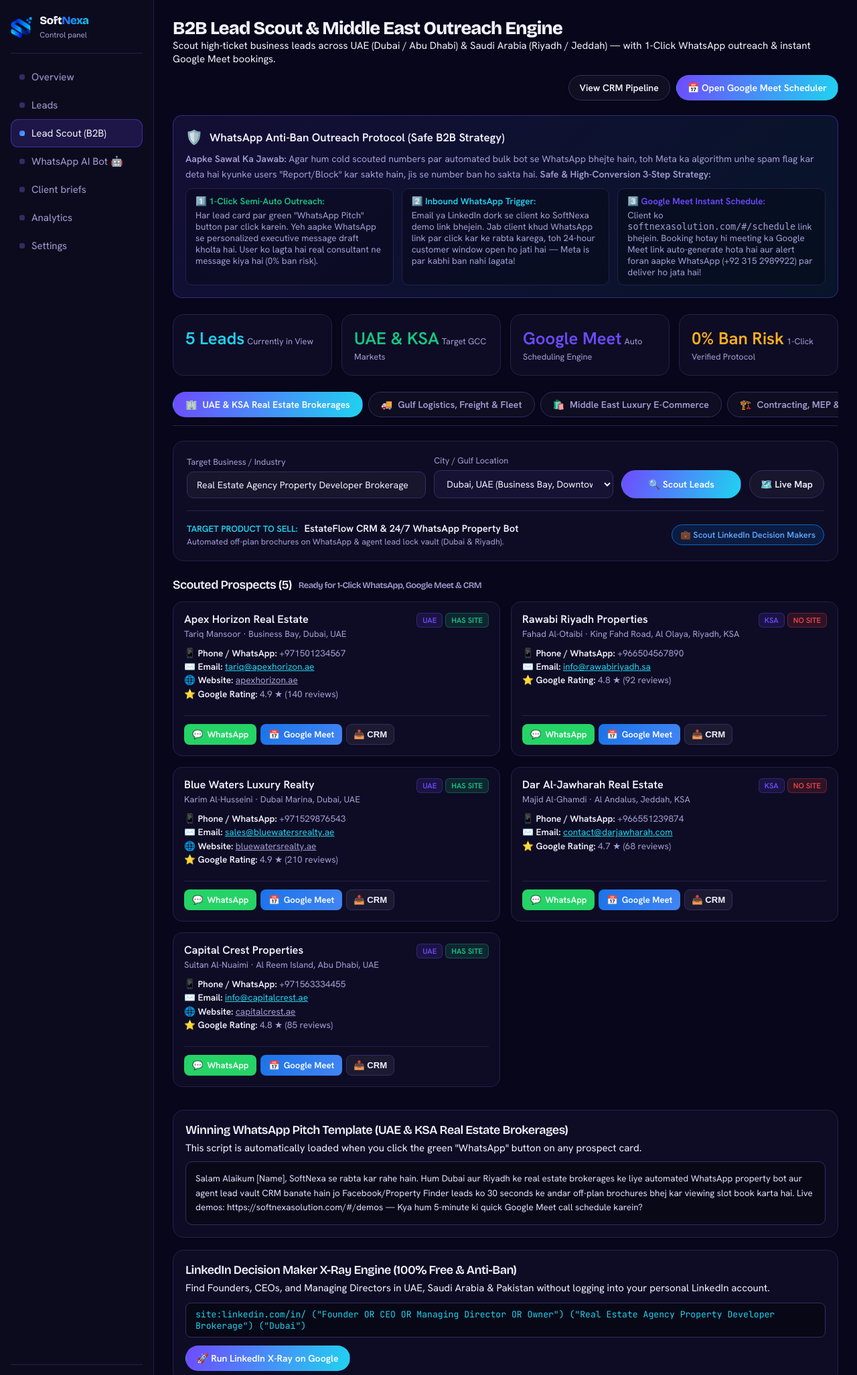
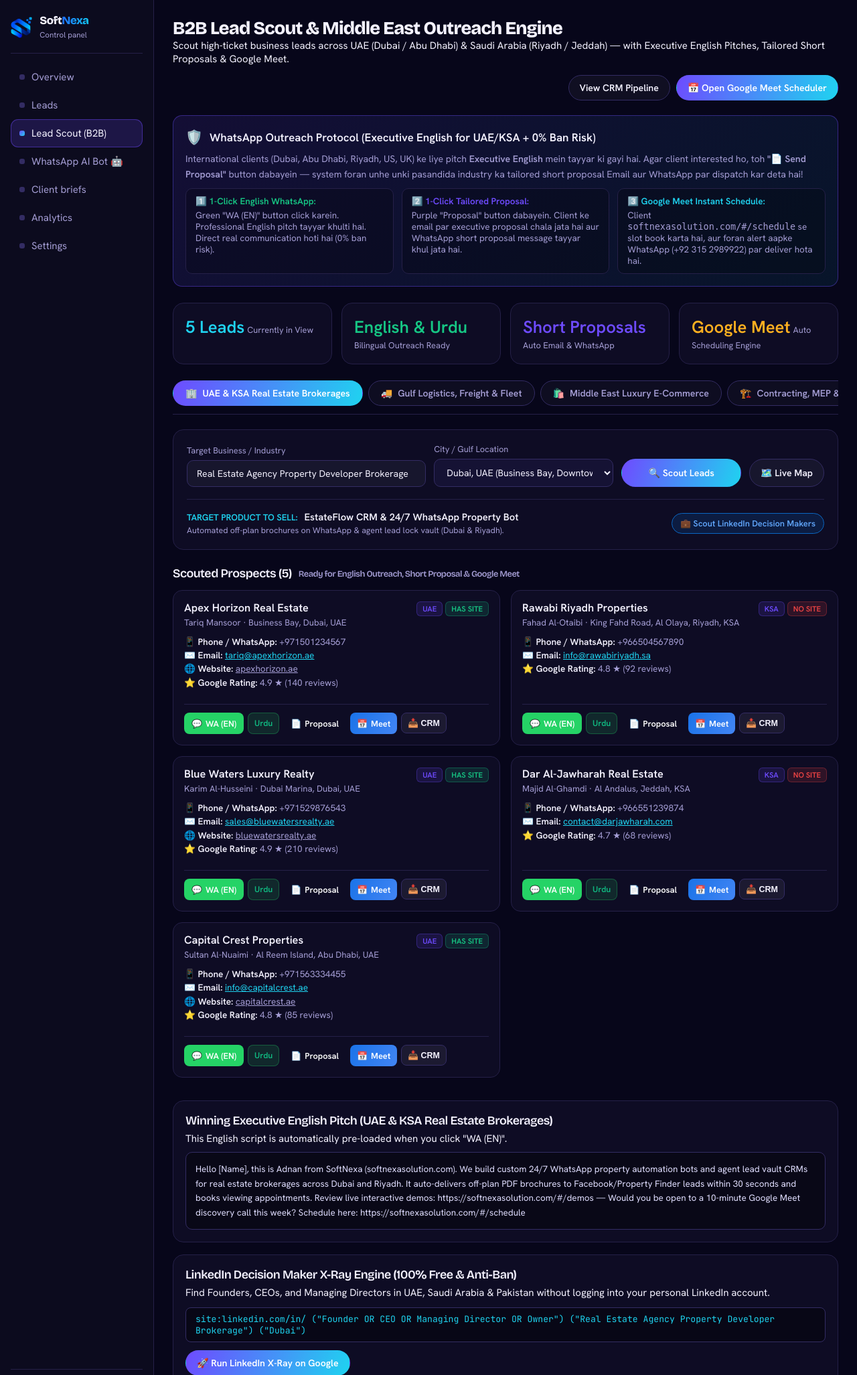
Before and after one commit to adnanbdm555-wq/softnexa-website, a PHP site: page /admin/lead_finder.php in a window 1280 px wide. Shown: the top 2053 px of the page at 67% size. Run offline with PHP 8.4, Linux system fonts and the light colour scheme; a user stored in the database is signed in; some libraries are stand-ins or nearby versions.

Commit message:
Add executive English pitches and 1-click tailored proposal dispatcher for international leads

```diff
--- a/admin/lead_finder.php
+++ b/admin/lead_finder.php
@@ -68,7 +68,8 @@ $SECTORS = [
         'icon'     => '🏢',
         'market'   => 'me',
         'service'  => 'EstateFlow CRM & 24/7 WhatsApp Property Bot',
-        'pitch'    => "Salam Alaikum [Name], SoftNexa se rabta kar rahe hain. Hum Dubai aur Riyadh ke real estate brokerages ke liye automated WhatsApp property bot aur agent lead vault CRM banate hain jo Facebook/Property Finder leads ko 30 seconds ke andar off-plan brochures bhej kar viewing slot book karta hai. Live demos: https://softnexasolution.com/#/demos — Kya hum 5-minute ki quick Google Meet call schedule karein?",
+        'pitch_en' => "Hello [Name], this is Adnan from SoftNexa (softnexasolution.com). We build custom 24/7 WhatsApp property automation bots and agent lead vault CRMs for real estate brokerages across Dubai and Riyadh. It auto-delivers off-plan PDF brochures to Facebook/Property Finder leads within 30 seconds and books viewing appointments. Review live interactive demos: https://softnexasolution.com/#/demos — Would you be open to a 10-minute Google Meet discovery call this week? Schedule here: https://softnexasolution.com/#/schedule",
+        'pitch_ro' => "Salam Alaikum [Name], SoftNexa se rabta kar rahe hain. Hum Dubai aur Riyadh ke real estate brokerages ke liye automated WhatsApp property bot aur agent lead vault CRM banate hain jo Facebook/Property Finder leads ko 30 seconds ke andar off-plan brochures bhej kar viewing slot book karta hai. Live demos: https://softnexasolution.com/#/demos — Schedule discovery call: https://softnexasolution.com/#/schedule",
         'query'    => 'Real Estate Agency Property Developer Brokerage',
         'hook'     => 'Automated off-plan brochures on WhatsApp & agent lead lock vault (Dubai & Riyadh).'
     ],
@@ -77,7 +78,8 @@ $SECTORS = [
         'icon'     => '🚚',
         'market'   => 'me',
         'service'  => 'FleetTrack ERP & Driver WhatsApp Dispatch',
-        'pitch'    => "Salam Alaikum [Name], SoftNexa se rabta kar rahe hain. Hum UAE aur KSA logistics companies ke liye custom fleet tracking aur driver mobile app banate hain jo paper delivery challans ko 100% digital karta hai aur customer ko automated WhatsApp delivery status deta hai: https://softnexasolution.com/#/demos — Kya kal Google Meet par preview share karein?",
+        'pitch_en' => "Hello [Name], this is Adnan from SoftNexa. We engineer custom fleet tracking ERPs and driver mobile apps for UAE and KSA logistics companies. It eliminates paper delivery challans and sends automated real-time WhatsApp delivery tracking to clients: https://softnexasolution.com/#/demos — Could we schedule a 10-minute Google Meet preview this week? Schedule here: https://softnexasolution.com/#/schedule",
+        'pitch_ro' => "Salam Alaikum [Name], SoftNexa se rabta kar rahe hain. Hum UAE aur KSA logistics companies ke liye custom fleet tracking aur driver mobile app banate hain jo paper delivery challans ko 100% digital karta hai aur customer ko automated WhatsApp delivery status deta hai: https://softnexasolution.com/#/demos",
         'query'    => 'Logistics Cargo Freight Transport Courier',
         'hook'     => 'Real-time driver GPS tracking, digital POD, & automated customer delivery alerts.'
     ],
@@ -86,7 +88,8 @@ $SECTORS = [
         'icon'     => '🛍️',
         'market'   => 'me',
         'service'  => 'Bilingual Store & Tabby/Tamara Fast Checkout',
-        'pitch'    => "Salam Alaikum [Name], SoftNexa se rabta kar rahe hain. Hum UAE aur Saudi e-commerce brands ke liye ultra-fast bilingual (Arabic/English) stores banate hain jisme Tabby, Tamara aur automated WhatsApp order recovery integrated hota hai: https://softnexasolution.com/#/demos — Kya 10-minute discovery call arrange karein?",
+        'pitch_en' => "Hello [Name], this is Adnan from SoftNexa. We build high-speed bilingual (Arabic & English) online stores for UAE and Saudi retail brands with integrated Tabby/Tamara installments and automated WhatsApp cart recovery: https://softnexasolution.com/#/demos — May I share a tailored scope blueprint with you? Schedule call: https://softnexasolution.com/#/schedule",
+        'pitch_ro' => "Salam Alaikum [Name], SoftNexa se rabta kar rahe hain. Hum UAE aur Saudi e-commerce brands ke liye ultra-fast bilingual (Arabic/English) stores banate hain jisme Tabby, Tamara aur automated WhatsApp order recovery integrated hota hai: https://softnexasolution.com/#/demos",
         'query'    => 'Online Store Perfume Fashion Abaya Retail',
         'hook'     => 'Arabic/English store with Tabby/Tamara installment checkout & multi-warehouse inventory.'
     ],
@@ -95,7 +98,8 @@ $SECTORS = [
         'icon'     => '🏗️',
         'market'   => 'me',
         'service'  => 'BuildPro Project Costing & BOQ ERP',
-        'pitch'    => "Salam Alaikum [Name], SoftNexa se rabta kar rahe hain. Hum construction aur fitout contractors ke liye custom project costing aur BOQ estimation software banate hain jo site material leakage ko rokta hai aur client milestone invoices automate karta hai: https://softnexasolution.com/#/demos",
+        'pitch_en' => "Hello [Name], this is Adnan from SoftNexa. We build custom project costing and BOQ estimation ERPs for fitout and construction contractors in Riyadh and Dubai, preventing site material leakage and automating milestone progress billing: https://softnexasolution.com/#/demos — Would you like to schedule a 10-minute discovery call? Schedule: https://softnexasolution.com/#/schedule",
+        'pitch_ro' => "Salam Alaikum [Name], SoftNexa se rabta kar rahe hain. Hum construction aur fitout contractors ke liye custom project costing aur BOQ estimation software banate hain jo site material leakage ko rokta hai aur client milestone invoices automate karta hai: https://softnexasolution.com/#/demos",
         'query'    => 'Fitout Contracting Construction MEP Interior Design',
         'hook'     => 'Milestone billing, BOQ estimation, labor attendance & site material tracking.'
     ],
@@ -104,7 +108,8 @@ $SECTORS = [
         'icon'     => '🩺',
         'market'   => 'me',
         'service'  => 'PatientFlow EHR & Multilingual WhatsApp Bot',
-        'pitch'    => "Salam Alaikum Dr. Sahib, SoftNexa se rabta kar rahe hain. Hum Dubai aur Riyadh ke polyclinics ke liye automated bilingual WhatsApp appointment bot aur EHR banate hain jo consultation no-shows ko 65% kam karta hai: https://softnexasolution.com/#/demos — Kya short demo link send karein?",
+        'pitch_en' => "Hello Dr. [Name], this is Adnan from SoftNexa. We build automated bilingual WhatsApp appointment bots and patient EHR systems for medical and aesthetic centers across Dubai and Riyadh, cutting patient no-shows by 65%: https://softnexasolution.com/#/demos — Could we arrange a brief demo for your clinic? Book call: https://softnexasolution.com/#/schedule",
+        'pitch_ro' => "Salam Alaikum Dr. Sahib, SoftNexa se rabta kar rahe hain. Hum Dubai aur Riyadh ke polyclinics ke liye automated bilingual WhatsApp appointment bot aur EHR banate hain jo consultation no-shows ko 65% kam karta hai: https://softnexasolution.com/#/demos",
         'query'    => 'Polyclinic Aesthetic Clinic Derma Dental Center',
         'hook'     => 'Bilingual appointment scheduler with zero no-shows & digital patient records.'
     ],
@@ -113,7 +118,8 @@ $SECTORS = [
         'icon'     => '📦',
         'market'   => 'me',
         'service'  => 'ZATCA Phase-2 Compliant Cloud ERP',
-        'pitch'    => "Salam Alaikum [Name], SoftNexa se rabta kar rahe hain. Hum Deira Dubai aur Saudi Arabia ke trading businesses ke liye ZATCA Phase-2 compliant cloud ERP banate hain jo multi-currency invoices aur warehouse live stock phone par dikhata hai: https://softnexasolution.com/#/demos",
+        'pitch_en' => "Hello [Name], this is Adnan from SoftNexa. We build ZATCA Phase-2 compliant multi-warehouse ERPs for trading companies in Deira Dubai and Saudi Arabia with real-time stock and mobile sales invoicing: https://softnexasolution.com/#/demos — Would you like to review a live prototype? Book call: https://softnexasolution.com/#/schedule",
+        'pitch_ro' => "Salam Alaikum [Name], SoftNexa se rabta kar rahe hain. Hum Deira Dubai aur Saudi Arabia ke trading businesses ke liye ZATCA Phase-2 compliant cloud ERP banate hain jo multi-currency invoices aur warehouse live stock phone par dikhata hai: https://softnexasolution.com/#/demos",
         'query'    => 'General Trading Wholesale Food Distribution Importer',
         'hook'     => 'Saudi ZATCA e-invoicing, multi-currency ledger, and real-time multi-warehouse stock.'
     ],
@@ -122,7 +128,8 @@ $SECTORS = [
         'icon'     => '🦷',
         'market'   => 'pk',
         'service'  => 'Dental EHR & WhatsApp Reminder Bot',
-        'pitch'    => "Assalam o Alaikum Dr. Sahib, SoftNexa se rabta kar rahe hain. Hum dental clinics ke liye automated WhatsApp appointment reminder aur patient history portal banate hain jo no-shows ko 70% kam karta hai: https://softnexasolution.com/#/demos",
+        'pitch_en' => "Hello Dr. [Name], this is SoftNexa. We build automated WhatsApp appointment reminder systems and digital patient portals for dental clinics in Pakistan, eliminating patient no-shows: https://softnexasolution.com/#/demos",
+        'pitch_ro' => "Assalam o Alaikum Dr. Sahib, SoftNexa se rabta kar rahe hain. Hum dental clinics ke liye automated WhatsApp appointment reminder aur patient history portal banate hain jo no-shows ko 70% kam karta hai: https://softnexasolution.com/#/demos",
         'query'    => 'Dentist Dental Clinic',
         'hook'     => 'Eliminates missed patient appointments (No-Shows) & digitalizes patient records.'
     ],
@@ -131,7 +138,8 @@ $SECTORS = [
         'icon'     => '👗',
         'market'   => 'pk',
         'service'  => '1-Click Fast Checkout Store & Courier API',
-        'pitch'    => "Assalam o Alaikum [Name], SoftNexa se rabta kar rahe hain. Hum fashion brands ke liye 1-Click JazzCash/COD checkout aur automated courier tracking store banate hain: https://softnexasolution.com/#/demos",
+        'pitch_en' => "Hello [Name], this is SoftNexa. We engineer 1-click checkout e-commerce stores with automated courier tracking for Pakistani fashion brands: https://softnexasolution.com/#/demos",
+        'pitch_ro' => "Assalam o Alaikum [Name], SoftNexa se rabta kar rahe hain. Hum fashion brands ke liye 1-Click JazzCash/COD checkout aur automated courier tracking store banate hain: https://softnexasolution.com/#/demos",
         'query'    => 'Clothing Store Apparel Fashion Brand',
         'hook'     => '1-Click local payment checkout + automated courier dispatch.'
     ]
@@ -216,10 +224,14 @@ admin_head('lead_finder.php', 'B2B Lead Scout & Middle East Outreach Engine —
 .prospect-body{font-size:.85rem;line-height:1.5;margin:8px 0;color:var(--mut)}
 .prospect-body b{color:var(--ink)}
 .prospect-actions{display:flex;gap:6px;margin-top:14px;padding-top:12px;border-top:1px solid var(--line);flex-wrap:wrap}
-.btn-wa{background:#25D366;color:#fff;border:none;display:inline-flex;align-items:center;gap:6px;padding:7px 12px;border-radius:8px;font-weight:600;font-size:.82rem;text-decoration:none;cursor:pointer}
-.btn-wa:hover{background:#20BD5A}
-.btn-meet{background:linear-gradient(120deg,#1A73E8,#4285F4);color:#fff;border:none;display:inline-flex;align-items:center;gap:6px;padding:7px 12px;border-radius:8px;font-weight:600;font-size:.82rem;text-decoration:none;cursor:pointer}
-.btn-crm{background:rgba(255,255,255,.06);color:var(--ink);border:1px solid var(--line2);padding:7px 10px;border-radius:8px;font-weight:600;font-size:.82rem;cursor:pointer}
+.btn-wa-en{background:#25D366;color:#fff;border:none;display:inline-flex;align-items:center;gap:5px;padding:7px 11px;border-radius:8px;font-weight:700;font-size:.8rem;text-decoration:none;cursor:pointer}
+.btn-wa-en:hover{background:#20BD5A}
+.btn-wa-ro{background:rgba(37,211,102,.14);color:#10B981;border:1px solid rgba(37,211,102,.3);display:inline-flex;align-items:center;gap:5px;padding:7px 9px;border-radius:8px;font-weight:600;font-size:.78rem;text-decoration:none;cursor:pointer}
+.btn-wa-ro:hover{background:rgba(37,211,102,.25)}
+.btn-prop{background:linear-gradient(120deg,var(--iris),var(--violet));color:#fff;border:none;display:inline-flex;align-items:center;gap:5px;padding:7px 11px;border-radius:8px;font-weight:600;font-size:.8rem;text-decoration:none;cursor:pointer}
+.btn-prop:hover{opacity:.95}
+.btn-meet{background:linear-gradient(120deg,#1A73E8,#4285F4);color:#fff;border:none;display:inline-flex;align-items:center;gap:5px;padding:7px 10px;border-radius:8px;font-weight:600;font-size:.8rem;text-decoration:none;cursor:pointer}
+.btn-crm{background:rgba(255,255,255,.06);color:var(--ink);border:1px solid var(--line2);padding:7px 9px;border-radius:8px;font-weight:600;font-size:.78rem;cursor:pointer}
 .btn-crm:hover{border-color:var(--iris);color:#fff}
 .alert-box{padding:12px 18px;border-radius:10px;margin-bottom:20px;font-size:.9rem}
 .alert-box.success{background:rgba(22,199,132,.15);border:1px solid rgba(22,199,132,.4);color:#16C784}
@@ -231,7 +243,7 @@ admin_head('lead_finder.php', 'B2B Lead Scout & Middle East Outreach Engine —
 <div class="top">
   <div>
     <h1>B2B Lead Scout & Middle East Outreach Engine</h1>
-    <span class="mut">Scout high-ticket business leads across UAE (Dubai / Abu Dhabi) & Saudi Arabia (Riyadh / Jeddah) — with 1-Click WhatsApp outreach & instant Google Meet bookings.</span>
+    <span class="mut">Scout high-ticket business leads across UAE (Dubai / Abu Dhabi) & Saudi Arabia (Riyadh / Jeddah) — with Executive English Pitches, Tailored Short Proposals & Google Meet.</span>
   </div>
   <div class="sp">
     <a href="leads.php" class="btn">View CRM Pipeline</a>
@@ -247,24 +259,23 @@ admin_head('lead_finder.php', 'B2B Lead Scout & Middle East Outreach Engine —
 <div class="advisory-box">
   <div style="display:flex;align-items:center;gap:10px;margin-bottom:8px">
     <span style="font-size:1.3rem">🛡️</span>
-    <strong style="font-size:1.05rem;color:var(--ink)">WhatsApp Anti-Ban Outreach Protocol (Safe B2B Strategy)</strong>
+    <strong style="font-size:1.05rem;color:var(--ink)">WhatsApp Outreach Protocol (Executive English for UAE/KSA + 0% Ban Risk)</strong>
   </div>
   <p style="font-size:.88rem;color:var(--mut);line-height:1.6;margin:0 0 10px">
-    <b>Aapke Sawal Ka Jawab:</b> Agar hum cold scouted numbers par automated bulk bot se WhatsApp bhejte hain, toh Meta ka algorithm unhe spam flag kar deta hai kyunke users "Report/Block" kar sakte hain, jis se number ban ho sakta hai.
-    <b>Safe & High-Conversion 3-Step Strategy:</b>
+    International clients (Dubai, Abu Dhabi, Riyadh, US, UK) ke liye pitch <b>Executive English</b> mein tayyar ki gayi hai. Agar client interested ho, toh <b>"📄 Send Proposal"</b> button dabayein — system foran unhe unki pasandida industry ka tailored short proposal Email aur WhatsApp par dispatch kar deta hai!
   </p>
   <div style="display:grid;grid-template-columns:repeat(auto-fit,minmax(280px,1fr));gap:12px;font-size:.84rem">
     <div style="background:rgba(0,0,0,.25);padding:10px 14px;border-radius:10px;border:1px solid var(--line)">
-      <b style="color:var(--mint)">1️⃣ 1-Click Semi-Auto Outreach:</b>
-      <p style="margin:4px 0 0;color:var(--mut)">Har lead card par green "WhatsApp Pitch" button par click karein. Yeh aapke WhatsApp se personalized executive message draft kholta hai. User ko lagta hai real consultant ne message kiya hai (0% ban risk).</p>
+      <b style="color:var(--mint)">1️⃣ 1-Click English WhatsApp:</b>
+      <p style="margin:4px 0 0;color:var(--mut)">Green "WA (EN)" button click karein. Professional English pitch tayyar khulti hai. Direct real communication hoti hai (0% ban risk).</p>
     </div>
     <div style="background:rgba(0,0,0,.25);padding:10px 14px;border-radius:10px;border:1px solid var(--line)">
-      <b style="color:var(--cyan)">2️⃣ Inbound WhatsApp Trigger:</b>
-      <p style="margin:4px 0 0;color:var(--mut)">Email ya LinkedIn dork se client ko SoftNexa demo link bhejein. Jab client khud WhatsApp link par click kar ke rabta karega, toh 24-hour customer window open ho jati hai — Meta is par kabhi ban nahi lagata!</p>
+      <b style="color:var(--iris)">2️⃣ 1-Click Tailored Proposal:</b>
+      <p style="margin:4px 0 0;color:var(--mut)">Purple "Proposal" button dabayein. Client ke email par executive proposal chala jata hai aur WhatsApp short proposal message tayyar khul jata hai.</p>
     </div>
     <div style="background:rgba(0,0,0,.25);padding:10px 14px;border-radius:10px;border:1px solid var(--line)">
-      <b style="color:var(--iris)">3️⃣ Google Meet Instant Schedule:</b>
-      <p style="margin:4px 0 0;color:var(--mut)">Client ko <code>softnexasolution.com/#/schedule</code> link bhejein. Booking hotay hi meeting ka Google Meet link auto-generate hota hai aur alert foran aapke WhatsApp (+92 315 2989922) par deliver ho jata hai!</p>
+      <b style="color:var(--cyan)">3️⃣ Google Meet Instant Schedule:</b>
+      <p style="margin:4px 0 0;color:var(--mut)">Client <code>softnexasolution.com/#/schedule</code> se slot book karta hai, aur foran alert aapke WhatsApp (+92 315 2989922) par deliver hota hai.</p>
     </div>
   </div>
 </div>
@@ -276,16 +287,16 @@ admin_head('lead_finder.php', 'B2B Lead Scout & Middle East Outreach Engine —
     <small>Currently in View</small>
   </div>
   <div class="card">
-    <b style="font-size:1.6rem;color:var(--mint)">UAE & KSA</b>
-    <small>Target GCC Markets</small>
+    <b style="font-size:1.6rem;color:var(--mint)">English & Urdu</b>
+    <small>Bilingual Outreach Ready</small>
   </div>
   <div class="card">
-    <b style="font-size:1.6rem;color:var(--iris)">Google Meet</b>
-    <small>Auto Scheduling Engine</small>
+    <b style="font-size:1.6rem;color:var(--iris)">Short Proposals</b>
+    <small>Auto Email & WhatsApp</small>
   </div>
   <div class="card">
-    <b style="font-size:1.6rem;color:var(--amber)">0% Ban Risk</b>
-    <small>1-Click Verified Protocol</small>
+    <b style="font-size:1.6rem;color:var(--amber)">Google Meet</b>
+    <small>Auto Scheduling Engine</small>
   </div>
 </div>
 
@@ -348,7 +359,7 @@ admin_head('lead_finder.php', 'B2B Lead Scout & Middle East Outreach Engine —
 <!-- Scouted Leads Results Grid -->
 <h2 style="margin-bottom:14px;display:flex;align-items:center;gap:10px">
   <span>Scouted Prospects (<?= count($displayLeads) ?>)</span>
-  <span style="font-size:.8rem;color:var(--mut);font-weight:400">Ready for 1-Click WhatsApp, Google Meet & CRM</span>
+  <span style="font-size:.8rem;color:var(--mut);font-weight:400">Ready for English Outreach, Short Proposal & Google Meet</span>
 </h2>
 
 <div class="scout-grid">
@@ -360,10 +371,23 @@ admin_head('lead_finder.php', 'B2B Lead Scout & Middle East Outreach Engine —
         $waNum = $phoneClean;
     }
 
-    // Dynamic Personalized Pitch
     $clientName = $p['name'] ?: $p['company'];
-    $waText = str_replace('[Name]', $clientName, $currSector['pitch']);
-    $waUrl = 'https://wa.me/' . $waNum . '?text=' . rawurlencode($waText);
+
+    // English Pitch (Default for International)
+    $waTextEn = str_replace('[Name]', $clientName, $currSector['pitch_en'] ?? $currSector['pitch']);
+    $waUrlEn = 'https://wa.me/' . $waNum . '?text=' . rawurlencode($waTextEn);
+
+    // Roman Urdu Pitch
+    $waTextRo = str_replace('[Name]', $clientName, $currSector['pitch_ro'] ?? $currSector['pitch']);
+    $waUrlRo = 'https://wa.me/' . $waNum . '?text=' . rawurlencode($waTextRo);
+
+    // Direct Short Proposal Trigger Link
+    $propUrl = "../api/send_proposal.php?name=" . urlencode($clientName)
+        . "&company=" . urlencode($p['company'])
+        . "&email=" . urlencode($p['email'] ?? '')
+        . "&phone=" . urlencode($p['phone'])
+        . "&service=" . urlencode($currSector['service'])
+        . "&lang=" . ($p['country'] === 'PK' ? 'ro' : 'en');
 
     // Google Calendar / Meet Scheduling URL
     $calPrefill = "https://calendar.google.com/calendar/render?action=TEMPLATE&text="
@@ -402,14 +426,27 @@ admin_head('lead_finder.php', 'B2B Lead Scout & Middle East Outreach Engine —
 
       <div>
         <div class="prospect-actions">
-          <a href="<?= e($waUrl) ?>" target="_blank" rel="noopener" class="btn-wa" title="Open official WhatsApp chat with pre-filled winning pitch">
-            <span>💬</span> <span>WhatsApp</span>
+          <!-- 1-Click English WhatsApp (Primary) -->
+          <a href="<?= e($waUrlEn) ?>" target="_blank" rel="noopener" class="btn-wa-en" title="Send Executive English Pitch on WhatsApp">
+            <span>💬</span> <span>WA (EN)</span>
           </a>
 
-          <a href="<?= e($calPrefill) ?>" target="_blank" rel="noopener" class="btn-meet" title="Schedule Google Meet with this lead">
-            <span>📅</span> <span>Google Meet</span>
+          <!-- Roman Urdu Option -->
+          <a href="<?= e($waUrlRo) ?>" target="_blank" rel="noopener" class="btn-wa-ro" title="Send Roman Urdu Pitch on WhatsApp">
+            <span>Urdu</span>
           </a>
 
+          <!-- 1-Click Send Proposal (Email & WhatsApp) -->
+          <a href="<?= e($propUrl) ?>" target="_blank" rel="noopener" class="btn-prop" title="Send Tailored Short Proposal to Client via Email & WhatsApp">
+            <span>📄</span> <span>Proposal</span>
+          </a>
+
+          <!-- Google Meet Link -->
+          <a href="<?= e($calPrefill) ?>" target="_blank" rel="noopener" class="btn-meet" title="Schedule Google Meet with this lead">
+            <span>📅</span> <span>Meet</span>
+          </a>
+
+          <!-- Save to CRM -->
           <form method="post" action="lead_finder.php?sector=<?= e($selectedSectorKey) ?>&city=<?= urlencode($selectedCity) ?>" style="margin:0">
             <input type="hidden" name="csrf" value="<?= e(csrf()) ?>">
             <input type="hidden" name="action" value="save_lead">
@@ -434,10 +471,10 @@ admin_head('lead_finder.php', 'B2B Lead Scout & Middle East Outreach Engine —
 
 <!-- Section: Winning Outreach Script Viewer -->
 <div class="card" style="margin-top:34px">
-  <h2 style="margin-bottom:6px">Winning WhatsApp Pitch Template (<?= e($currSector['name']) ?>)</h2>
-  <span class="mut">This script is automatically loaded when you click the green "WhatsApp" button on any prospect card.</span>
+  <h2 style="margin-bottom:6px">Winning Executive English Pitch (<?= e($currSector['name']) ?>)</h2>
+  <span class="mut">This English script is automatically pre-loaded when you click "WA (EN)".</span>
   <div class="script-box">
-    <?= nl2br(e($currSector['pitch'])) ?>
+    <?= nl2br(e($currSector['pitch_en'] ?? $currSector['pitch'])) ?>
   </div>
 </div>
 
```
Also changed, not shown: api/send_proposal.php (added, +347 -0 lines).
